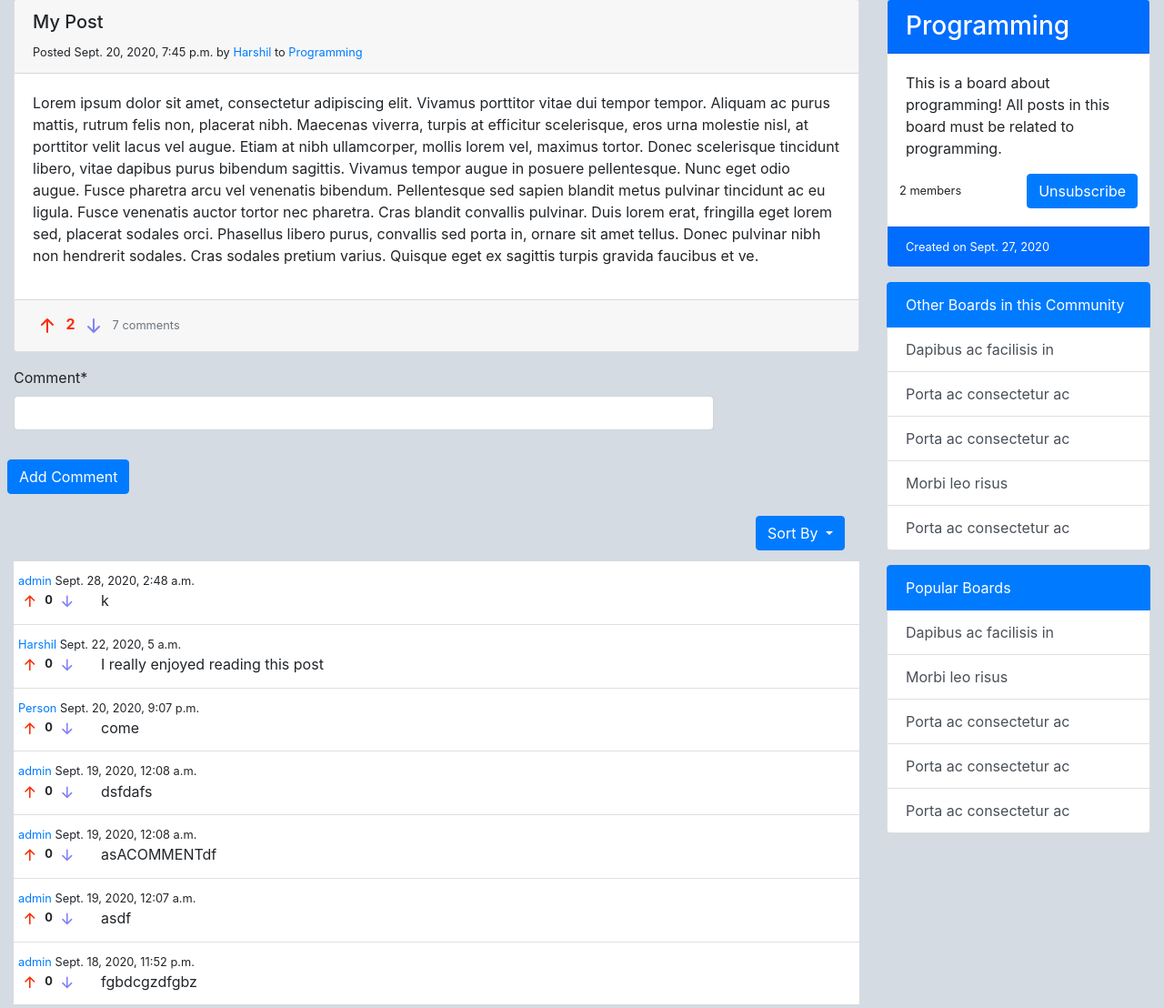
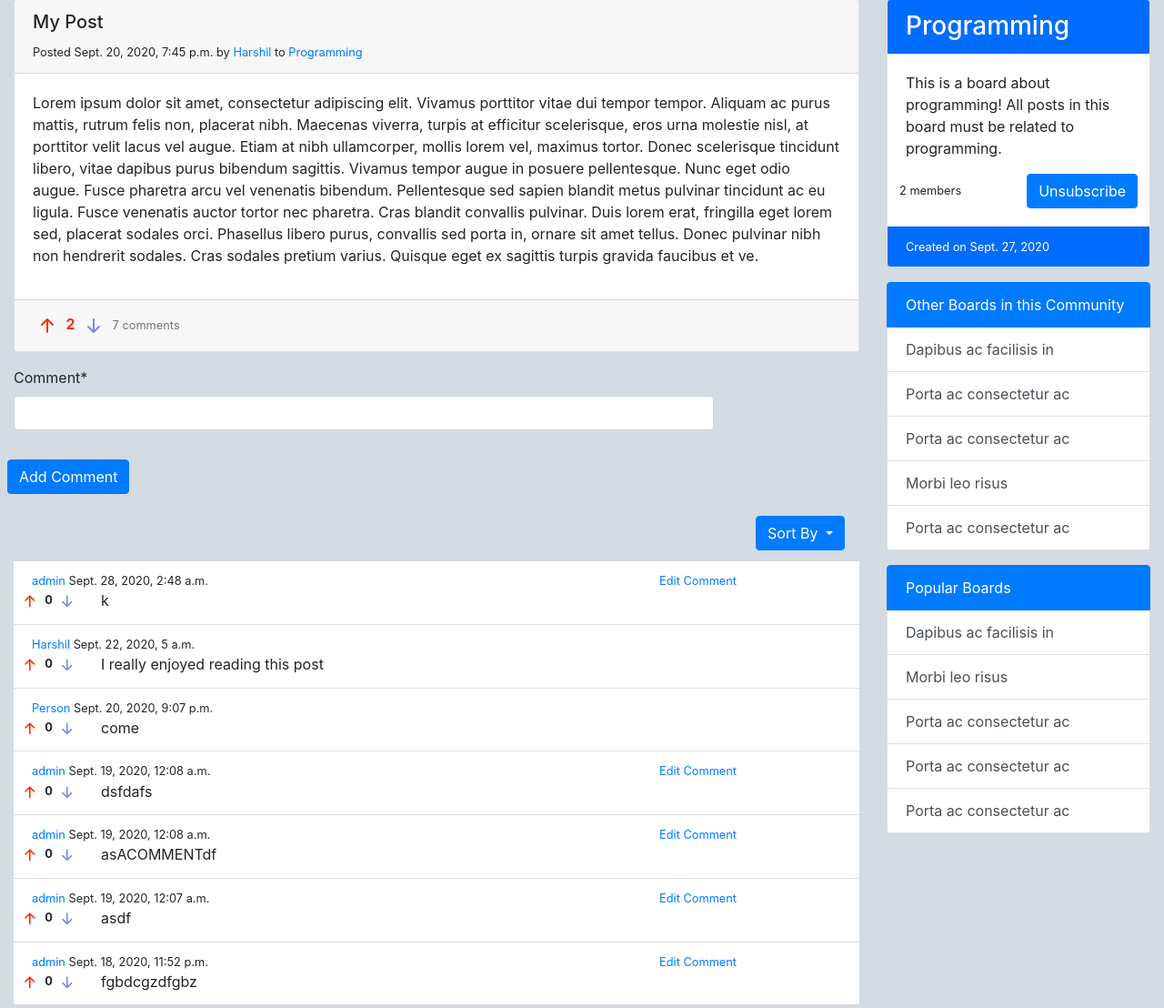
Before and after one commit to HarshilPan07/Django-Blog, a Django app: page /boards/6/post/13/ in a window 1280 px wide. Shown: the part 73-1181 px from the top of the page at 91% size. Run offline with Django 3.2, Linux system fonts and the light colour scheme; a user stored in the database is signed in; data comes from the database, SQL or seed files in the repository; both versions use the stored data as it was after the commit; some libraries are stand-ins or nearby versions.

Commit message:
added edit comment view

```diff
--- a/blog/templates/blog/detail.html
+++ b/blog/templates/blog/detail.html
@@ -94,7 +94,10 @@
                 {% for comment in comments %}
                 <li class='list-group-item'>
                     <div class='row'>
-                        <small><a href="{% url 'view-profile' comment.author.id %}">{{ comment.author }}</a> {{ comment.date_posted }}</small>
+                        <small class='col'><a href="{% url 'view-profile' comment.author.id %}">{{ comment.author }}</a> {{ comment.date_posted }}</small>
+                        {% if comment.author == user %}
+                            <small class='col-3'><a href="{% url 'edit-comment' board_pk=post.board.pk post_pk=post.pk comment_pk=comment.pk %}">Edit Comment</a></small>
+                        {% endif %}
                     </div>
                     <div class='row'>
                         <small>
@@ -120,6 +123,19 @@
                             {{ comment.content}}
                         </div>
                     </div>
+                    {% if comment.author == user %}
+                        <div class='row'>
+                            <form action="{% url 'edit-comment' board_pk=post.board.pk post_pk=post.pk comment_pk=comment.pk %}" method='POST'>
+                                {% csrf_token %}
+                                {{ edit_comment_form | crispy }}
+
+                                {% if edit_comment_form %}
+                                    <button class='btn btn-primary ml-2 my-3 align-self-end' type="submit">Edit Comment</button>
+                                    <a href="{% url 'post' board_pk=post.board.pk post_pk=post.pk %}" role="button" class='btn btn-danger'>Cancel</a>
+                                {% endif %}
+                            </form>
+                        </div>
+                    {% endif %}
                 </li>
                 {% endfor %}
             </ul>
--- a/blog/urls.py
+++ b/blog/urls.py
@@ -14,6 +14,7 @@ from .views import (
         board_detail_most_disliked,
         CreateBoardView,
         post_view,
+        edit_comment,
         post_view_top_comments,
         post_view_controversial_comments,
         like_post,
@@ -26,23 +27,23 @@ from user.views import subscribe, unsubscribe
 
 urlpatterns = [
     path('', HomeView.as_view(), name='home'),
+
     path('top_all/', Home_Most_Liked_View.as_view(), name='home-top-all'),
     path('controversial/', Home_Most_Disliked_View.as_view(), name='home-controversial'),
 
+    path('create-board/', CreateBoardView.as_view(), name='create-board'),
     path('boards/', BoardsView.as_view(), name='boards'),
     path('boards/<int:pk>/', board_detail, name='board-detail-list'),
     path('boards/<int:pk>/top_all/', board_detail_most_liked, name='board-top-all'),
     path('boards/<int:pk>/controversial/', board_detail_most_disliked, name='board-controversial'),
-    path('create-board/', CreateBoardView.as_view(), name='create-board'),
-
     path('boards/<int:pk>/subscribe/', subscribe, name='subscribe'),
     path('boards/<int:pk>/unsubscribe/', unsubscribe, name='unsubscribe'),
 
+    path('create-post/', CreatePostView.as_view(), name='create-post'),
     path('boards/<int:board_pk>/post/<int:post_pk>/', post_view, name='post'),
-    path('create-post/', CreatePostView.as_view(), name='create-post'),
+    path('boards/<int:board_pk>/post/<int:post_pk>/comment/<int:comment_pk>/edit-comment', edit_comment, name='edit-comment'),
     path('boards/<int:board_pk>/post/<int:post_pk>/top-comments/', post_view_top_comments, name='post-top-comments'),
     path('boards/<int:board_pk>/post/<int:post_pk>/controversial-comments/', post_view_controversial_comments, name='post-controversial-comments'),
-
     path('boards/<int:board_pk>/post/<int:post_pk>/like/', like_post, name='like-post'),
     path('boards/<int:board_pk>/post/<int:post_pk>/dislike/', dislike_post, name='dislike-post'),
     path('boards/<int:board_pk>/post/<int:post_pk>/like-comment/<int:comment_pk>', like_comment, name='like-comment'),
--- a/blog/views.py
+++ b/blog/views.py
@@ -141,6 +141,29 @@ def post_view(request, board_pk, post_pk):
 
     return render(request, 'blog/detail.html', context)
 
+def edit_comment(request, board_pk, post_pk, comment_pk):
+    post = get_object_or_404(Post, pk=post_pk)
+    comments = post.get_recent_comments()
+
+    comment_to_edit = post.comment_set.all().get(pk=comment_pk)
+    edit_comment_form = CommentForm(instance=comment_to_edit)
+
+    if request.method == 'POST':
+        edit_comment_form = CommentForm(request.POST, instance=comment_to_edit)
+
+        if edit_comment_form.is_valid():
+            edited_comment = edit_comment_form.save(commit=False)
+            edited_comment.post = post
+            edited_comment.author = request.user
+
+            edited_comment.save()
+
+            return redirect(reverse('post', args=[board_pk, post_pk]))
+
+    context = {'post': post, 'comments': comments, 'edit_comment_form': edit_comment_form}
+
+    return render(request, 'blog/detail.html', context)
+
 def post_view_top_comments(request, board_pk, post_pk):
     post = get_object_or_404(Post, pk=post_pk)
     comments = sorted(post.comment_set.all(), key=lambda obj: -obj.get_rating())
--- a/blogapp/urls.py
+++ b/blogapp/urls.py
@@ -36,7 +36,13 @@ from user.views import (
 
 urlpatterns = [
     path('admin/', admin.site.urls),
+
     path('', include('blog.urls')),
+    path('register/', register, name='register'),
+    path('login/', Login.as_view(), name='login'),
+    path('logout/', Logout.as_view(), name='logout'),
+    path('subscriptions/', user_subscriptions, name='user-subscriptions'),
+
     path('profile/<int:pk>/', view_profile, name='view-profile'),
     path('profile/<int:pk>/top_posts/', profile_top_posts, name='profile-top-posts'),
     path('profile/<int:pk>/controversial_posts/', profile_controversial_posts, name='profile-controversial-posts'),
@@ -46,10 +52,6 @@ urlpatterns = [
     path('profile/likes/', profile_likes, name='profile-likes'),
     path('profile/dislikes/', profile_dislikes, name='profile-dislikes'),
     path('profile/update_information/', update_information, name='update-information'),
-    path('subscriptions/', user_subscriptions, name='user-subscriptions'),
-    path('register/', register, name='register'),
-    path('login/', Login.as_view(), name='login'),
-    path('logout/', Logout.as_view(), name='logout'),
 ]
 
 if settings.DEBUG:
```
Also changed, not shown: blog/forms.py (line endings or trailing spaces), blog/models.py (line endings or trailing spaces), db.sqlite3.
